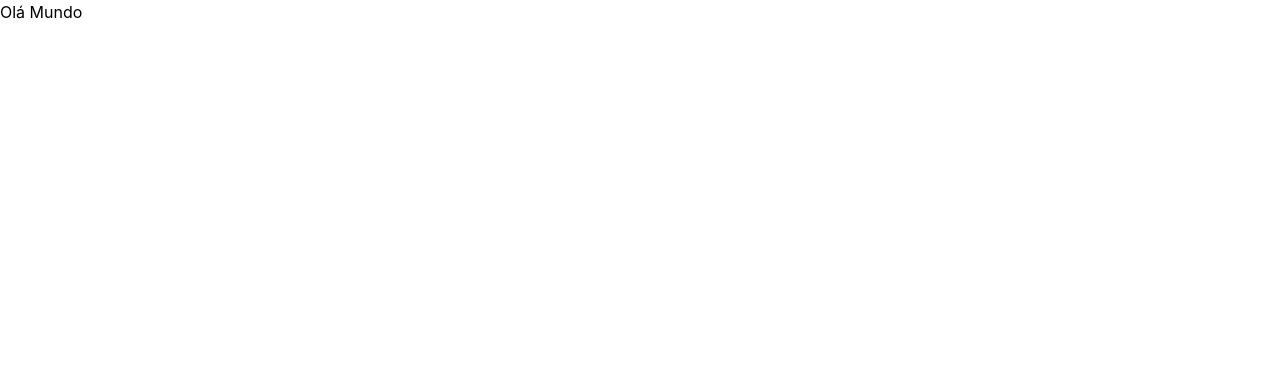
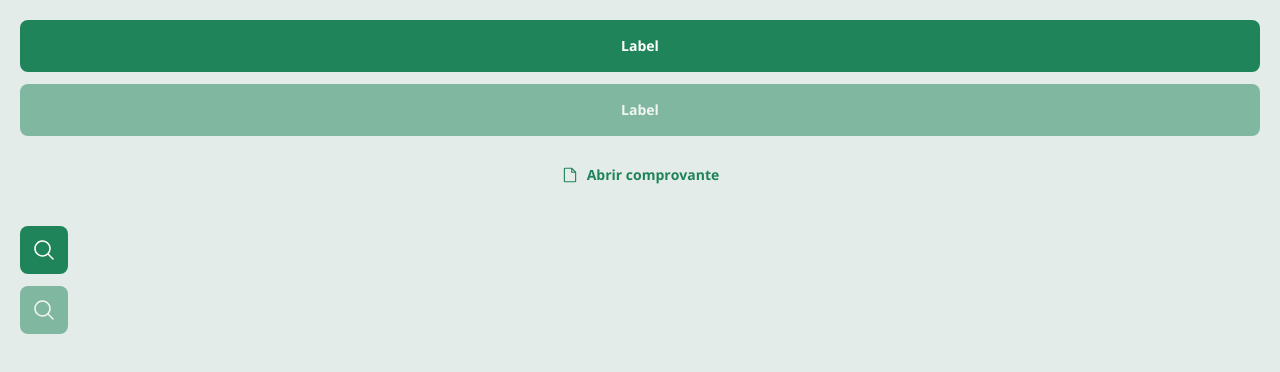
Before and after one commit to anacnogueira/refund, a React (Vite) app: page / in a window 1280 px wide. Shown: the top 372 px of the page. Built offline with nearby package versions, Linux system fonts and the light colour scheme.

Commit message:
Components Button r ButtonIcon

```diff
--- a/index.html
+++ b/index.html
@@ -10,7 +10,7 @@
      <link href="/src/index.css" rel="stylesheet" />
     <title>Refund</title>
   </head>
-  <body>
+  <body class="bg-gray-400">
     <div id="root"></div>
     <script type="module" src="/src/main.tsx"></script>
   </body>
--- a/package.json
+++ b/package.json
@@ -10,9 +10,13 @@
     "preview": "vite preview"
   },
   "dependencies": {
+    "@phosphor-icons/react": "^2.1.10",
     "@tailwindcss/vite": "^4.3.3",
+    "radix-ui": "^1.6.4",
     "react": "^19.2.7",
     "react-dom": "^19.2.7",
+    "tailwind-merge": "^3.6.0",
+    "tailwind-variants": "^3.2.2",
     "tailwindcss": "^4.3.3"
   },
   "devDependencies": {
--- a/src/App.tsx
+++ b/src/App.tsx
@@ -1,8 +1,22 @@
+import { FileIcon, MagnifyingGlassIcon } from "@phosphor-icons/react";
+import ButtonIcon from "./components/button-icon";
+import Button from "./components/button";
+
 export default function App() {
 
   return (
-    <>
-     Olá Mundo
-    </>
+    <main className="p-5 flex flex-col items-center gap-6 w-full">
+      <div className="space-y-3 flex flex-col w-full">
+        <Button>Label</Button>
+        <Button disabled>Label</Button>
+        <Button variant="outline" className="">
+          <FileIcon size={18} /> Abrir comprovante
+        </Button>
+      </div>
+      <div className="space-y-3 flex flex-col w-full">
+        <ButtonIcon icon={MagnifyingGlassIcon} />
+        <ButtonIcon disabled icon={MagnifyingGlassIcon} />
+      </div>
+    </main>
   )
 }
--- /dev/null
+++ b/src/components/button-icon.tsx
@@ -0,0 +1,47 @@
+import { type Icon as IconProps } from "@phosphor-icons/react";
+import { tv, type VariantProps } from "tailwind-variants";
+import type { ComponentProps } from "react";
+
+
+const buttonVariants = tv({
+   base: `
+       p-3 w-fit rounded-lg transition-all cursor-pointer
+       enabled:hover:bg-green-200 bg-green-100`,
+    variants: {
+    disabled: {
+        true: 'opacity-50 cursor-not-allowed',
+    }
+    },
+    defaultVariants: {
+        disabled: false
+    }
+})
+
+const iconVariants = tv({
+    base: 'size-6 fill-white'
+});
+
+interface ButtonIconProps
+    extends VariantProps<typeof buttonVariants>,
+    ComponentProps<"button"> {
+    icon: IconProps
+}
+
+export default function ButtonIcon({
+    className,
+    disabled,
+    children,
+    icon: Icon,
+    ...props
+}: ButtonIconProps) {
+    return (
+        <button
+            disabled={disabled}
+            className={buttonVariants({ className, disabled })}
+            {...props}
+        >
+            <Icon className={iconVariants()} />
+            {children}
+        </button>
+    )
+}
--- /dev/null
+++ b/src/components/button.tsx
@@ -0,0 +1,55 @@
+import { Slot } from "radix-ui";
+import type { ComponentProps } from "react"
+import { tv, type VariantProps } from "tailwind-variants"
+
+const buttonVariants = tv({
+    base: `
+        flex items-center gap-2 justify-center py-4
+        px-5 w-full rounded-lg font-bold text-sm
+        transition-all
+    `,
+    variants: {
+        disabled: {
+            true: 'opacity-50 cursor-not-allowed'
+        },
+        variant: {
+            primary: "bg-green-100 hover:bg-green-200 disabled:hover:bg-green-100 text-white",
+            outline: `
+                bg-transparent border transition-colors border-transparent hover:border-green-200
+                disabled:hover:border-transparent hover:text-green-200
+                disabled:hover:text-green-100 text-green-100
+            `,
+        }
+    },
+    defaultVariants: {
+        disabled: false,
+        variant: "primary",
+    },
+})
+
+interface ButtonProps extends
+VariantProps<typeof buttonVariants>,
+ComponentProps<"button">{
+    asChild?: boolean
+}
+
+export default function Button({
+    className,
+    disabled,
+    variant,
+    asChild = false,
+    children,
+    ...props
+}: ButtonProps) {
+    const Comp = asChild ? Slot.Root : "button";
+    const propsWithDisabled = {...props, disabled};
+
+    return (
+        <Comp
+            className={buttonVariants({ className, disabled, variant })}
+            {...propsWithDisabled}
+        >
+            {children}
+        </Comp>
+    )
+}
--- a/src/index.css
+++ b/src/index.css
@@ -1 +1,49 @@
 @import "tailwindcss";
+
+:root {
+  font-family: "Open Sans", sans-serif;
+
+  font-synthesis: none;
+  text-rendering: optimizeLegibility;
+  -webkit-font-smoothing: antialiased;
+  -moz-osx-font-smoothing: grayscale;
+}
+
+@theme {
+  --color-*: initial;
+  --color-gray-100: #1f2523;
+  --color-gray-200: #4d5c57;
+  --color-gray-300: #cdd5d2;
+  --color-gray-400: #e4ece9;
+  --color-gray-500: #f9fbfa;
+
+  --color-white: #ffffff;
+
+  --color-green-100: #1f8459;
+  --color-green-200: #2cb178;
+
+  --text-2xs: 0.625rem;
+
+  --animate-overlayShow: overlayShow 150ms cubic-bezier(0.16, 1, 0.3, 1);
+  --animate-contentShow: contentShow 150ms cubic-bezier(0.16, 1, 0.3, 1);
+
+  @keyframes overlayShow {
+    from {
+      opacity: 0;
+    }
+    to {
+      opacity: 1;
+    }
+  }
+
+  @keyframes contentShow {
+    from {
+      opacity: 0;
+      transform: scale(0.96);
+    }
+    to {
+      opacity: 1;
+      transform: scale(1);
+    }
+  }
+}
```
Also changed, not shown: 1 other file (tests, documents, lock files or other folders).
